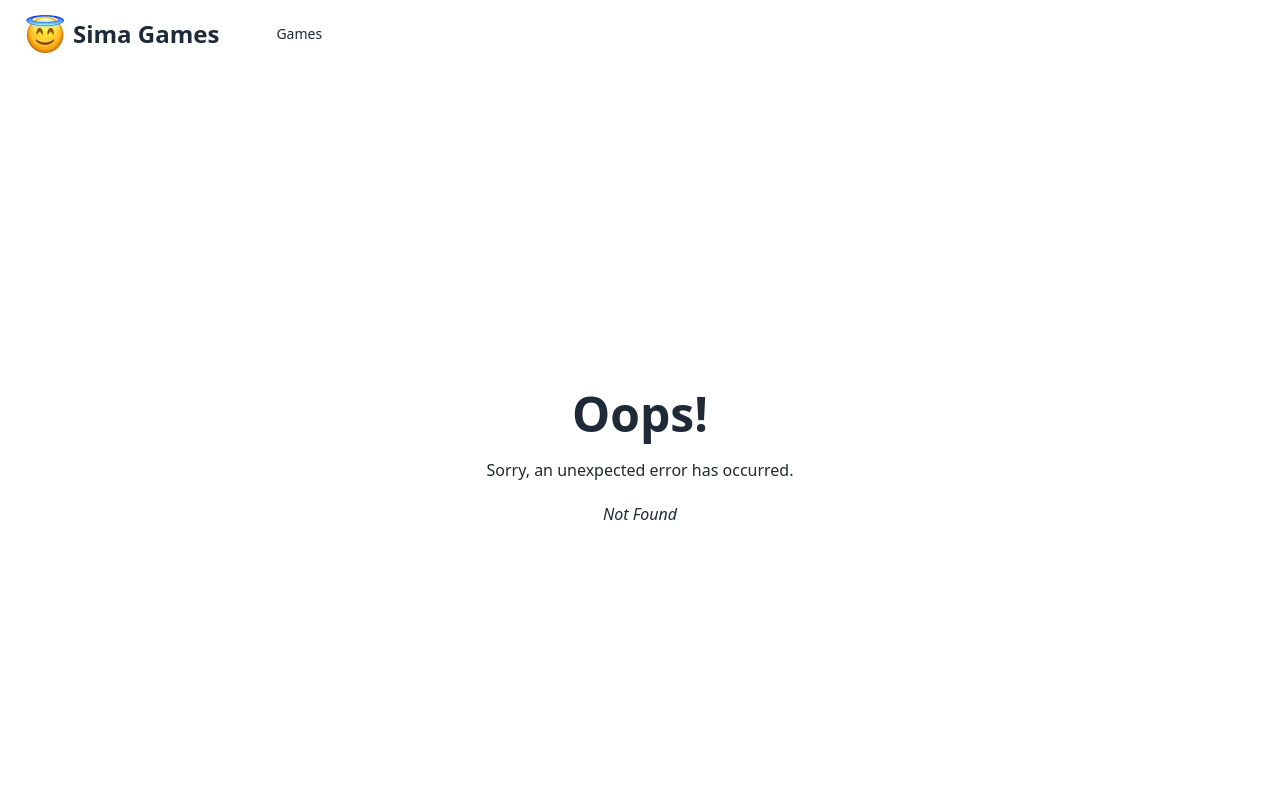
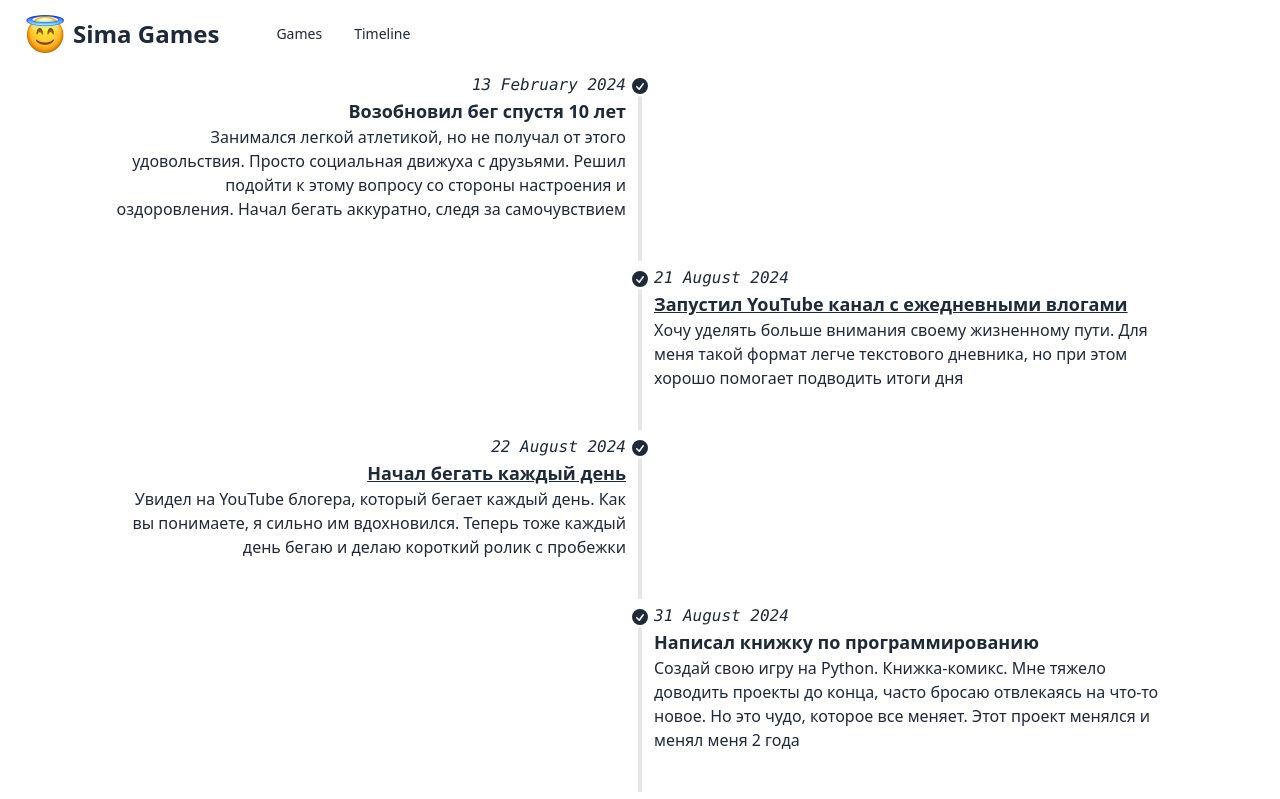
Before and after one commit to sima-games/simagames, a React (Vite) app: page /timeline in a window 1280 px wide. Before the commit this address had no page. Shown: the top 799 px of the page. Built offline with nearby package versions, Linux system fonts and the light colour scheme.

Commit message:
Add timeline section

```diff
--- /dev/null
+++ b/src/components/Timeline.jsx
@@ -0,0 +1,47 @@
+const Timeline = ({ data }) => {
+  return (
+    <ul className="timeline timeline-snap-icon max-md:timeline-compact timeline-vertical">
+      {data.map((item, i) => {
+        const date = new Date(item.date + 'T00:00:00');
+        const monthName = date.toLocaleString('default', { month: 'long' });
+        const dateString = `${date.getDate()} ${monthName} ${date.getFullYear()}`;
+        const sideClassname =
+          i % 2 ? 'timeline-end mb-10' : 'timeline-start mb-10 md:text-end';
+        return (
+          <li key={item.id}>
+            <div className="timeline-middle">
+              <svg
+                xmlns="http://www.w3.org/2000/svg"
+                viewBox="0 0 20 20"
+                fill="currentColor"
+                className="h-5 w-5"
+              >
+                <path
+                  fillRule="evenodd"
+                  d="M10 18a8 8 0 100-16 8 8 0 000 16zm3.857-9.809a.75.75 0 00-1.214-.882l-3.483 4.79-1.88-1.88a.75.75 0 10-1.06 1.061l2.5 2.5a.75.75 0 001.137-.089l4-5.5z"
+                  clipRule="evenodd"
+                />
+              </svg>
+            </div>
+            <div className={sideClassname}>
+              <time className="font-mono italic">{dateString}</time>
+              <div className="text-lg font-black">
+                {item.url ? (
+                  <a className="underline" href={item.url}>
+                    {item.title}
+                  </a>
+                ) : (
+                  item.title
+                )}
+              </div>
+              <p className="max-w-[512px]">{item.description}</p>
+            </div>
+            <hr />
+          </li>
+        );
+      })}
+    </ul>
+  );
+};
+
+export default Timeline;
--- a/src/components/navigation/NavigationContent.jsx
+++ b/src/components/navigation/NavigationContent.jsx
@@ -5,6 +5,9 @@ const NavigationContent = () => (
     <li>
       <Link to="/games">Games</Link>
     </li>
+    <li>
+      <Link to="/timeline">Timeline</Link>
+    </li>
   </>
 );
 
--- a/src/main.jsx
+++ b/src/main.jsx
@@ -6,6 +6,9 @@ import Root from './pages/Root';
 import Games, { gamesLoader } from './pages/Games';
 import Game, { gameLoader } from './pages/Game';
 import ErrorPage from './pages/ErrorPage';
+import TimelinePage, {
+  dataLoader as timelineDataLoader,
+} from './pages/TimelinePage';
 
 const router = createBrowserRouter([
   {
@@ -23,6 +26,11 @@ const router = createBrowserRouter([
     element: <Game />,
     loader: gameLoader,
   },
+  {
+    path: '/timeline',
+    element: <TimelinePage />,
+    loader: timelineDataLoader,
+  },
 ]);
 
 createRoot(document.getElementById('root')).render(
--- /dev/null
+++ b/src/pages/TimelinePage.jsx
@@ -0,0 +1,23 @@
+import { useLoaderData } from 'react-router-dom';
+import Timeline from '../components/Timeline';
+import { getTimeline } from '../services/timeline';
+import Navigation from '../components/navigation/Navigation';
+import Footer from '../components/Footer';
+
+export async function dataLoader() {
+  const data = getTimeline();
+  return { data };
+}
+
+const TimelinePage = () => {
+  const { data } = useLoaderData();
+  return (
+    <div className="flex flex-col min-h-screen">
+      <Navigation />
+      <Timeline data={data} />
+      <Footer />
+    </div>
+  );
+};
+
+export default TimelinePage;
--- /dev/null
+++ b/src/services/timeline.js
@@ -0,0 +1,52 @@
+const timeline = [
+  {
+    id: 3,
+    date: '2024-02-13',
+    title: 'Возобновил бег спустя 10 лет',
+    description:
+      'Занимался легкой атлетикой, но не получал от этого удовольствия. Просто социальная движуха с друзьями. Решил подойти к этому вопросу со стороны настроения и оздоровления. Начал бегать аккуратно, следя за самочувствием',
+  },
+  {
+    id: 4,
+    date: '2024-08-21',
+    title: 'Запустил YouTube канал с ежедневными влогами',
+    url: 'https://www.youtube.com/@%D1%81%D0%B5%D1%80%D0%B0%D1%84%D0%B8%D0%BC%D0%BA%D0%B2%D0%B0%D1%88%D0%BD%D0%B8%D0%BD',
+    description:
+      'Хочу уделять больше внимания своему жизненному пути. Для меня такой формат легче текстового дневника, но при этом хорошо помогает подводить итоги дня',
+  },
+  {
+    id: 5,
+    date: '2024-08-22',
+    title: 'Начал бегать каждый день',
+    url: 'https://www.youtube.com/shorts/LE0CKQoGJqs',
+    description:
+      'Увидел на YouTube блогера, который бегает каждый день. Как вы понимаете, я сильно им вдохновился. Теперь тоже каждый день бегаю и делаю короткий ролик с пробежки',
+  },
+  {
+    id: 1,
+    date: '2024-08-31',
+    title: 'Написал книжку по программированию',
+    description:
+      'Создай свою игру на Python. Книжка-комикс. Мне тяжело доводить проекты до конца, часто бросаю отвлекаясь на что-то новое. Но это чудо, которое все меняет. Этот проект менялся и менял меня 2 года',
+  },
+  {
+    id: 2,
+    date: '2024-09-16',
+    title: 'Запустил сайт simagames.ru',
+    url: 'https://simagames.ru',
+    description:
+      'Всегда такой хотел! Буду здесь вести свое портфолио, (возможно) блог, таймлайн своих достижений, и кто знает что еще...',
+  },
+  {
+    id: 6,
+    date: '2024-09-19',
+    title: 'Начал вести Timeline своих достижений',
+    url: 'https://simagames.ru/timeline',
+    description:
+      'Иногда подводил итоги года, и это доставляло столько эмоций! В целом, видеть, что ты к чему-то движешься, очень полезно и поднимает настроение. Поэтому хочу начать вести таймлайн своей жизни',
+  },
+];
+
+const getTimeline = () => timeline;
+
+export { getTimeline };
```
